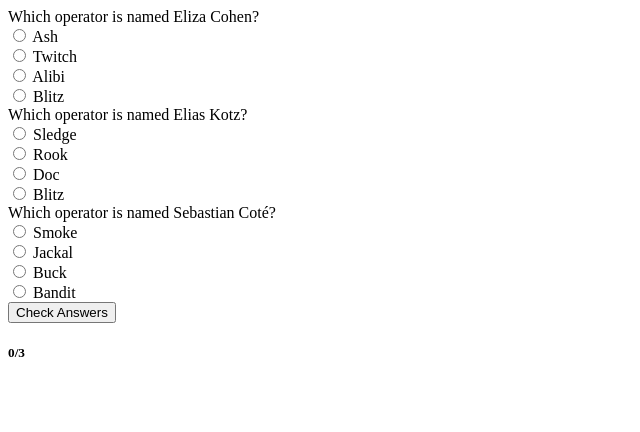
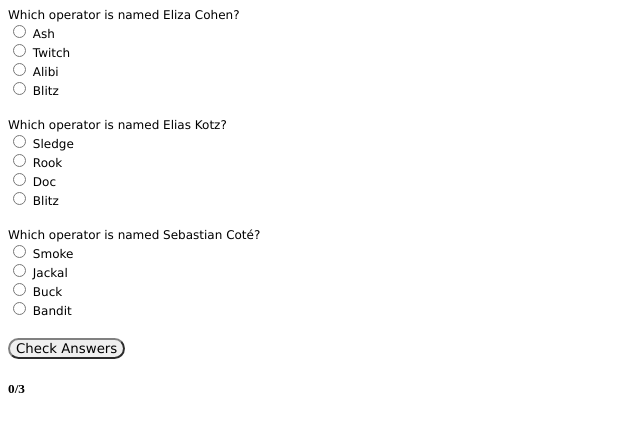
Before and after one commit to zRythm1/legpain1, a plain HTML site: page index.html in a window 1280 px wide. Shown: the whole page, without its empty margins (0-640 px from the left). Drawn offline with Linux system fonts and the light colour scheme.

Commit message:
Update style.css

```diff
--- a/style.css
+++ b/style.css
@@ -1,10 +1,70 @@
-h2 {
-    font-size: 200px;
-    color: gold;
-    font-family: 'Franklin Gothic Medium', 'Arial Narrow', Arial, sans-serif;
+#questions1 {
+    margin-bottom: 20px;
+    font-family:Verdana, Geneva, Tahoma, sans-serif;
+    font-size: 12px;
 }
 
-#secret {
-    margin-left: 900px;
-    font-size: 5px;
+#questions2 {
+    margin-bottom: 20px;
+    font-family:Verdana, Geneva, Tahoma, sans-serif;
+    font-size: 12px;
 }
+#questions3 {
+    margin-bottom: 20px;
+    font-family:Verdana, Geneva, Tahoma, sans-serif;
+    font-size: 12px;
+}
+#checkAnswers {
+    border-radius: 50px;
+    border-color: gray;
+    font-family: Verdana, Geneva, Tahoma, sans-serif;
+    font-weight:lighter;
+    cursor:pointer
+}
+#checkAnswers:hover {
+    border-color: green;
+    font-weight: bold;
+}
+
+
+
+
+
+
+
+#ash:hover {
+    cursor:pointer
+}
+#twitch:hover {
+    cursor:pointer
+}
+#alibi:hover {
+    cursor:pointer
+}
+#blitz:hover {
+    cursor:pointer
+}
+#sledge:hover {
+    cursor:pointer
+}
+#rook:hover {
+    cursor:pointer
+}
+#doc:hover {
+    cursor:pointer
+}
+#blitz2:hover {
+    cursor:pointer
+}
+#smoke:hover {
+    cursor:pointer
+}
+#jackal:hover {
+    cursor:pointer
+}
+#buck:hover {
+    cursor:pointer
+}
+#bandit:hover {
+    cursor:pointer
+}
```
